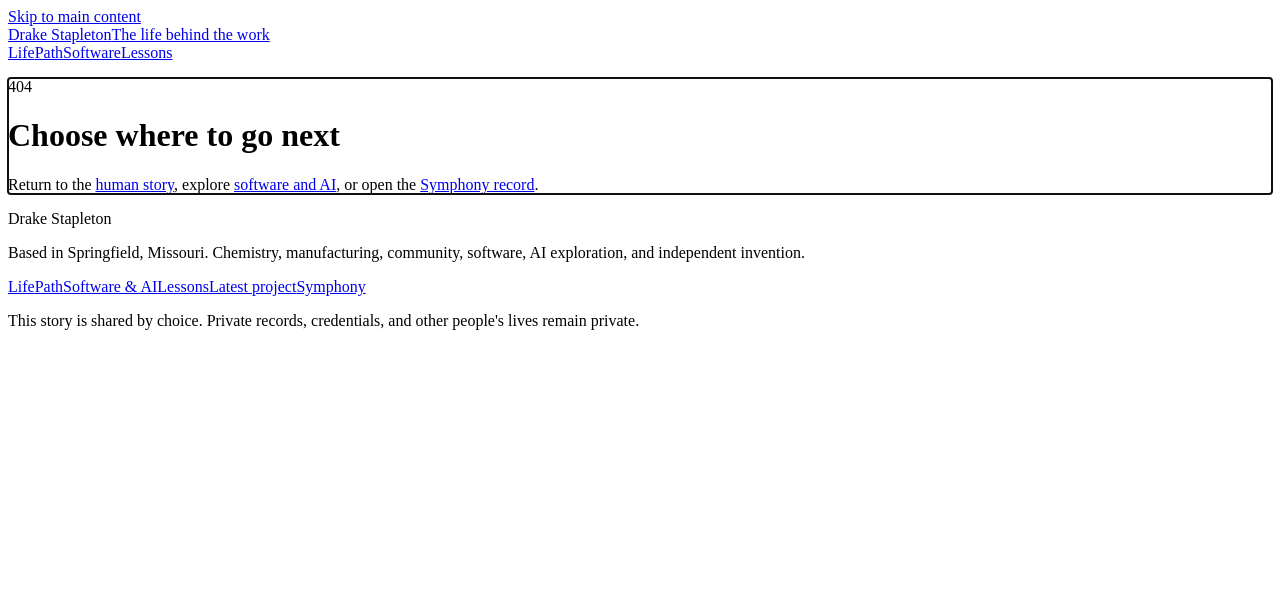
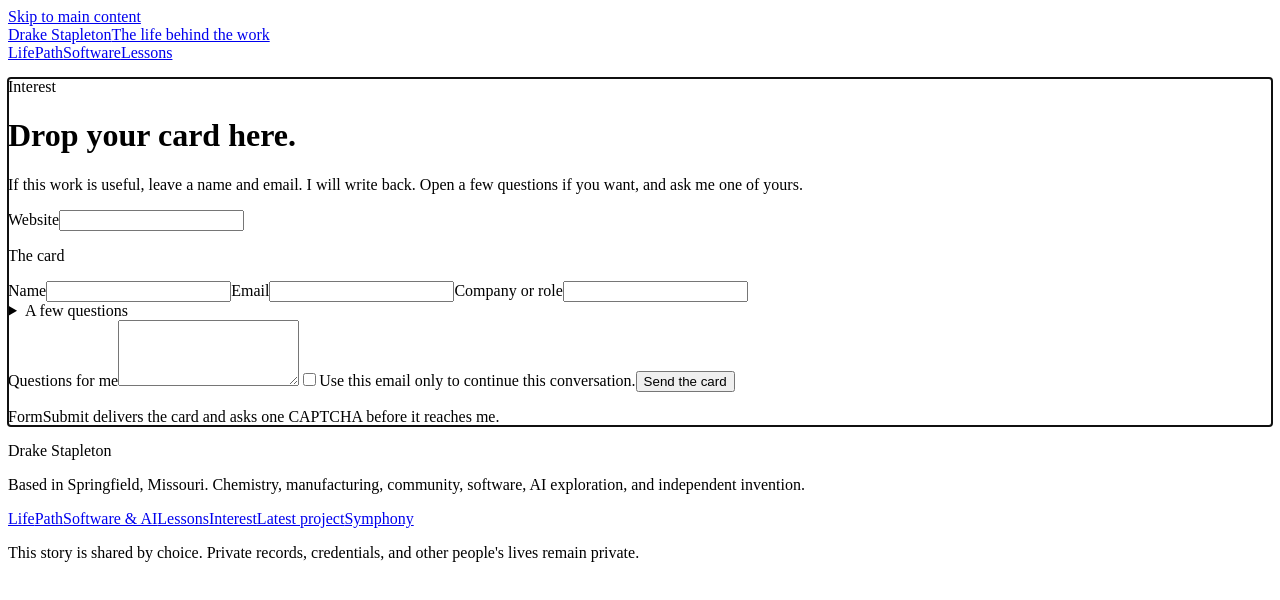
Before and after one commit to dhgmonkey/drakestapleton.com, a React (Vite) app: page /interest in a window 1280 px wide. Shown: the top 600 px of the page. Built offline with nearby package versions, Linux system fonts and the light colour scheme.

Commit message:
Add FormSubmit interest intake with CAPTCHA

```diff
--- a/src/App.tsx
+++ b/src/App.tsx
@@ -4,6 +4,7 @@ import { AtlasPage } from "./pages/AtlasPage";
 import { EvidencePage } from "./pages/EvidencePage";
 import { FirstRunPage } from "./pages/FirstRunPage";
 import { HomePage } from "./pages/HomePage";
+import { InterestPage } from "./pages/InterestPage";
 import { MapPage } from "./pages/MapPage";
 import { NotFoundPage } from "./pages/NotFoundPage";
 import { PathPage } from "./pages/PathPage";
@@ -17,6 +18,7 @@ function Portfolio() {
     <Routes>
       <Route element={<Layout />}>
         <Route path="/" element={<HomePage />} />
+        <Route path="/interest" element={<InterestPage />} />
         <Route path="/atlas" element={<AtlasPage />} />
         <Route path="/path" element={<PathPage />} />
         <Route path="/software" element={<SoftwarePage />} />
--- /dev/null
+++ b/src/components/InterestForm.tsx
@@ -0,0 +1,80 @@
+const INTAKE_ACTION = "https://formsubmit.co/dhgmonkey94@gmail.com";
+const THANKS_URL = "https://www.drakestapleton.com/interest?received=1";
+
+export function InterestForm({ compact = false }: { compact?: boolean }) {
+  return (
+    <form
+      className={compact ? "interest-form is-compact" : "interest-form"}
+      action={INTAKE_ACTION}
+      method="POST"
+    >
+      <input type="hidden" name="_subject" value="Interest card from drakestapleton.com" />
+      <input type="hidden" name="_captcha" value="true" />
+      <input type="hidden" name="_template" value="table" />
+      <input type="hidden" name="_next" value={THANKS_URL} />
+      <div className="interest-honeypot" aria-hidden="true">
+        <label htmlFor="interest-website">Website</label>
+        <input id="interest-website" type="text" name="_gotcha" tabIndex={-1} autoComplete="off" />
+      </div>
+
+      <div className="interest-card-grid">
+        <p className="interest-card-label">The card</p>
+        <div className="interest-fields">
+          <label htmlFor="interest-name">
+            Name
+            <input id="interest-name" name="name" type="text" autoComplete="name" maxLength={120} required />
+          </label>
+          <label htmlFor="interest-email">
+            Email
+            <input
+              id="interest-email"
+              name="email"
+              type="email"
+              inputMode="email"
+              autoComplete="email"
+              maxLength={254}
+              required
+            />
+          </label>
+          <label htmlFor="interest-org">
+            Company or role
+            <input
+              id="interest-org"
+              name="company_or_role"
+              type="text"
+              autoComplete="organization"
+              maxLength={160}
+            />
+          </label>
+        </div>
+      </div>
+
+      <details className="interest-more">
+        <summary>A few questions</summary>
+        <div className="interest-fields">
+          <label htmlFor="interest-brought">
+            What brought you here?
+            <textarea id="interest-brought" name="what_brought_you_here" rows={3} maxLength={800} />
+          </label>
+          <label htmlFor="interest-work">
+            What are you working on?
+            <textarea id="interest-work" name="what_are_you_working_on" rows={3} maxLength={800} />
+          </label>
+        </div>
+      </details>
+
+      <label htmlFor="interest-questions">
+        Questions for me
+        <textarea id="interest-questions" name="questions_for_me" rows={4} maxLength={1200} />
+      </label>
+
+      <label className="interest-consent">
+        <input name="reply_ok" type="checkbox" value="yes" required />
+        <span>Use this email only to continue this conversation.</span>
+      </label>
+
+      <button type="submit">Send the card</button>
+      <p className="interest-note">FormSubmit delivers the card and asks one CAPTCHA before it reaches me.</p>
+    </form>
+  );
+}
--- a/src/components/SiteFooter.tsx
+++ b/src/components/SiteFooter.tsx
@@ -13,6 +13,7 @@ export function SiteFooter() {
           <Link to="/path">Path</Link>
           <Link to="/software">Software &amp; AI</Link>
           <Link to="/what-i-learned">Lessons</Link>
+          <Link to="/interest">Interest</Link>
           <Link to="/atlas">Latest project</Link>
           <Link to="/symphony">Symphony</Link>
         </nav>
--- /dev/null
+++ b/src/pages/InterestPage.tsx
@@ -0,0 +1,38 @@
+import { useSearchParams } from "react-router-dom";
+import { InterestForm } from "../components/InterestForm";
+import { PageIntro } from "../components/PagePrimitives";
+import { usePageMeta } from "../lib/usePageMeta";
+
+export function InterestPage() {
+  const [params] = useSearchParams();
+  const received = params.get("received") === "1";
+
+  usePageMeta({
+    title: "Leave a card | Drake Stapleton",
+    description: "Leave a name and email for Drake Stapleton, answer a few questions, and ask him one of your own.",
+    path: "/interest",
+  });
+
+  return (
+    <main className="portrait-page interest-page">
+      <div className="page-boundary">
+        <PageIntro eyebrow="Interest" title="Drop your card here.">
+          <p>
+            If this work is useful, leave a name and email. I will write back. Open a few questions if you
+            want, and ask me one of yours.
+          </p>
+        </PageIntro>
+
+        {received ? (
+          <div className="interest-received" role="status">
+            <p className="portrait-index">Received</p>
+            <h2>I have your card.</h2>
+            <p>I will write back from this desk.</p>
+          </div>
+        ) : (
+          <InterestForm />
+        )}
+      </div>
+    </main>
+  );
+}
```
